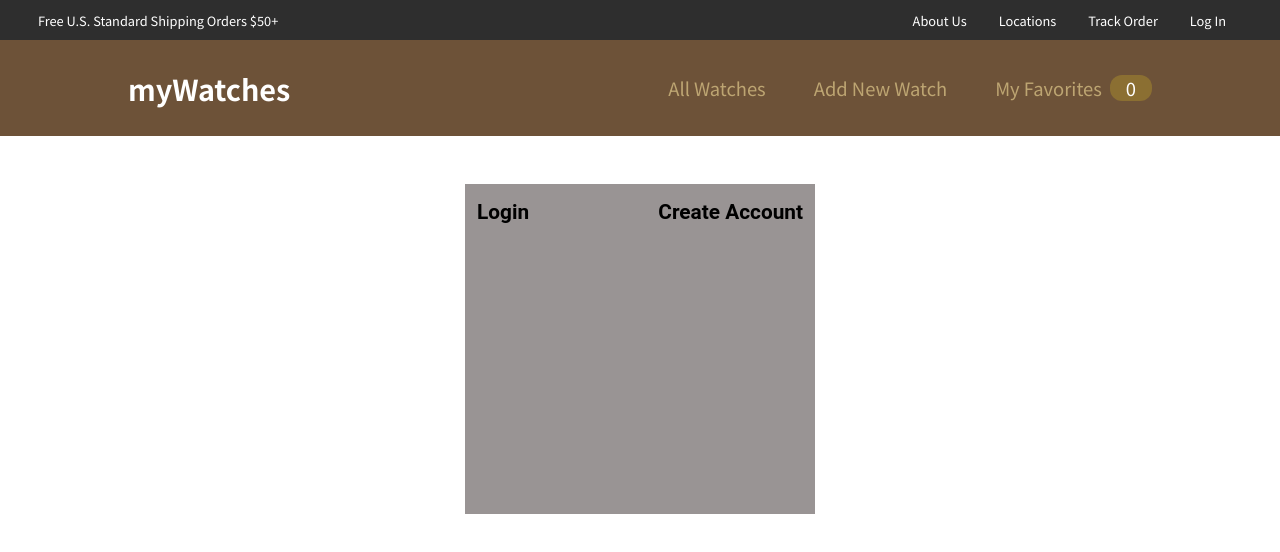
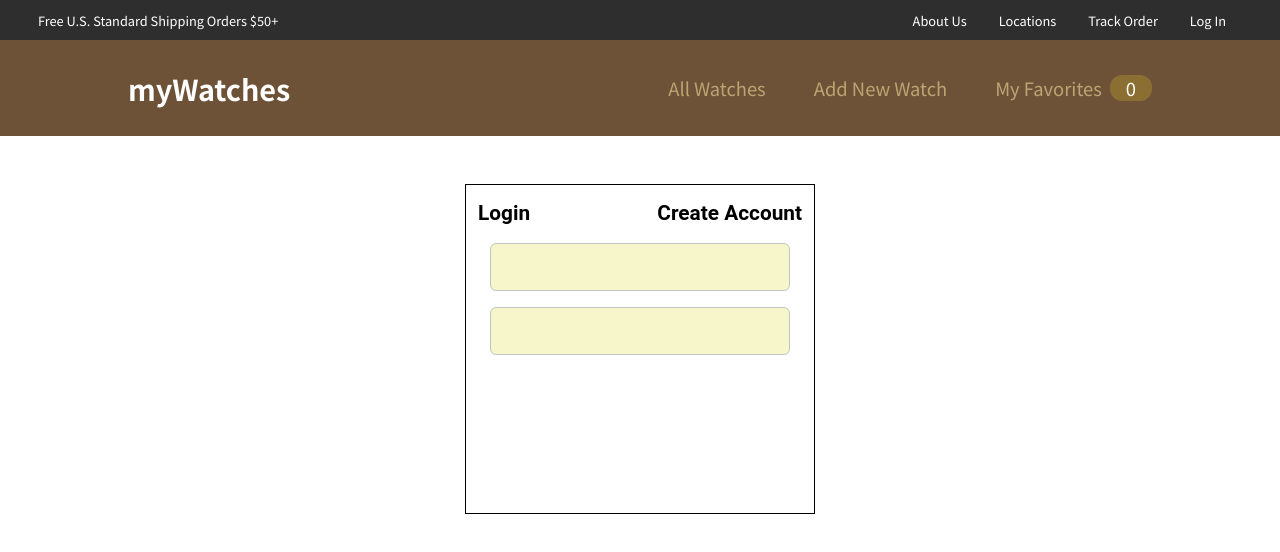
Before and after one commit to jtfreedman/my-app, a React (Create React App) app: page /login in a window 1280 px wide. Shown: the top 552 px of the page. Built offline with nearby package versions, Linux system fonts and the light colour scheme.

Commit message:
more added to login page

```diff
--- a/src/pages/Login.js
+++ b/src/pages/Login.js
@@ -1,10 +1,20 @@
 import classes from './Login.module.css'
 
 function Login() {
+
+    function submitHandler(event) {}
+
+
     return (
         <div className={classes.loginForm}>
             <div className={classes.loginButton}>Login</div>
             <div className={classes.createAccount}>Create Account</div>
+            <form className={classes.form} onSubmit={submitHandler}>
+                <div className={classes.control}>
+                    <input className={classes.loginText} type="text" required id="user"/>
+                    <input className={classes.loginPassword} type="text" required id="password"/>
+                </div>
+            </form>
         </div>
     );
 }
--- a/src/pages/Login.module.css
+++ b/src/pages/Login.module.css
@@ -1,8 +1,8 @@
 .loginForm{
     height: 330px;
     width: 350px;
-    background-color: rgb(153, 148, 148);
     margin: auto;
+    border: 1px solid black;
 }
 
 .loginButton{
@@ -13,6 +13,7 @@
     float: left;
     margin-top: 1rem;
     margin-left: .75rem;
+    cursor: pointer;
 }
 
 .createAccount{
@@ -24,3 +25,26 @@
     margin-top: 1rem;
     margin-right: .75rem;
 }
+
+.form {
+    display: inline-block;
+    padding: 1.5rem;
+    padding-top: 3%;
+  }
+
+  .loginText, .loginPassword {
+    width: 100%;
+    padding-top: 3%;
+    -moz-appearance: none;
+    -webkit-appearance: none;
+    appearance: none;
+    display: inline-block;
+    height: 3rem;
+    border-radius: 6px;
+    margin: 0.5rem 0;
+    padding: 0 0.5rem;
+    font-size: 1rem;
+    font-family: "Roboto", Arial, Helvetica, sans-serif;
+    border: 1px solid #c4c4c4;
+    background-color: rgb(247, 246, 203);
+}
```
